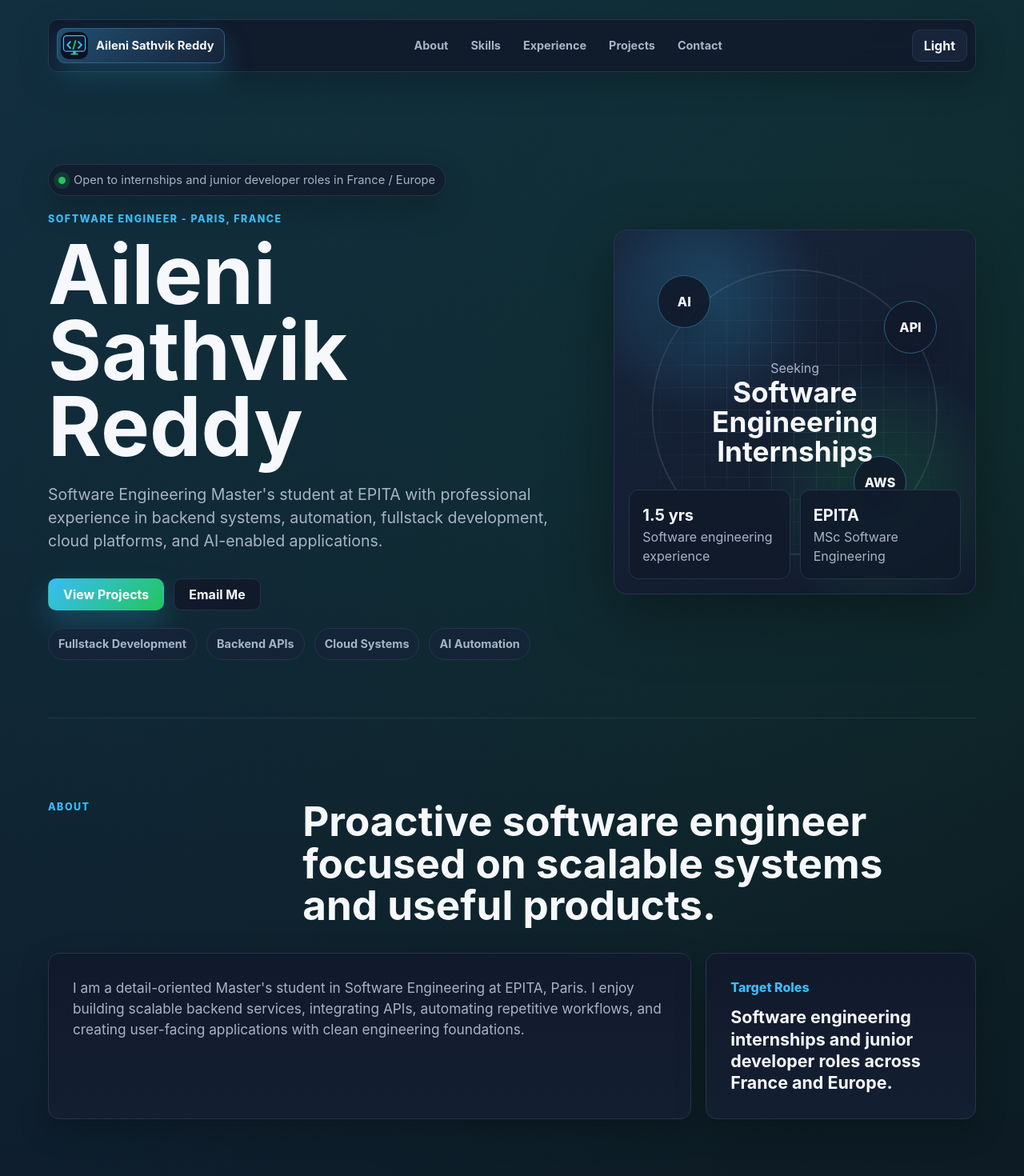
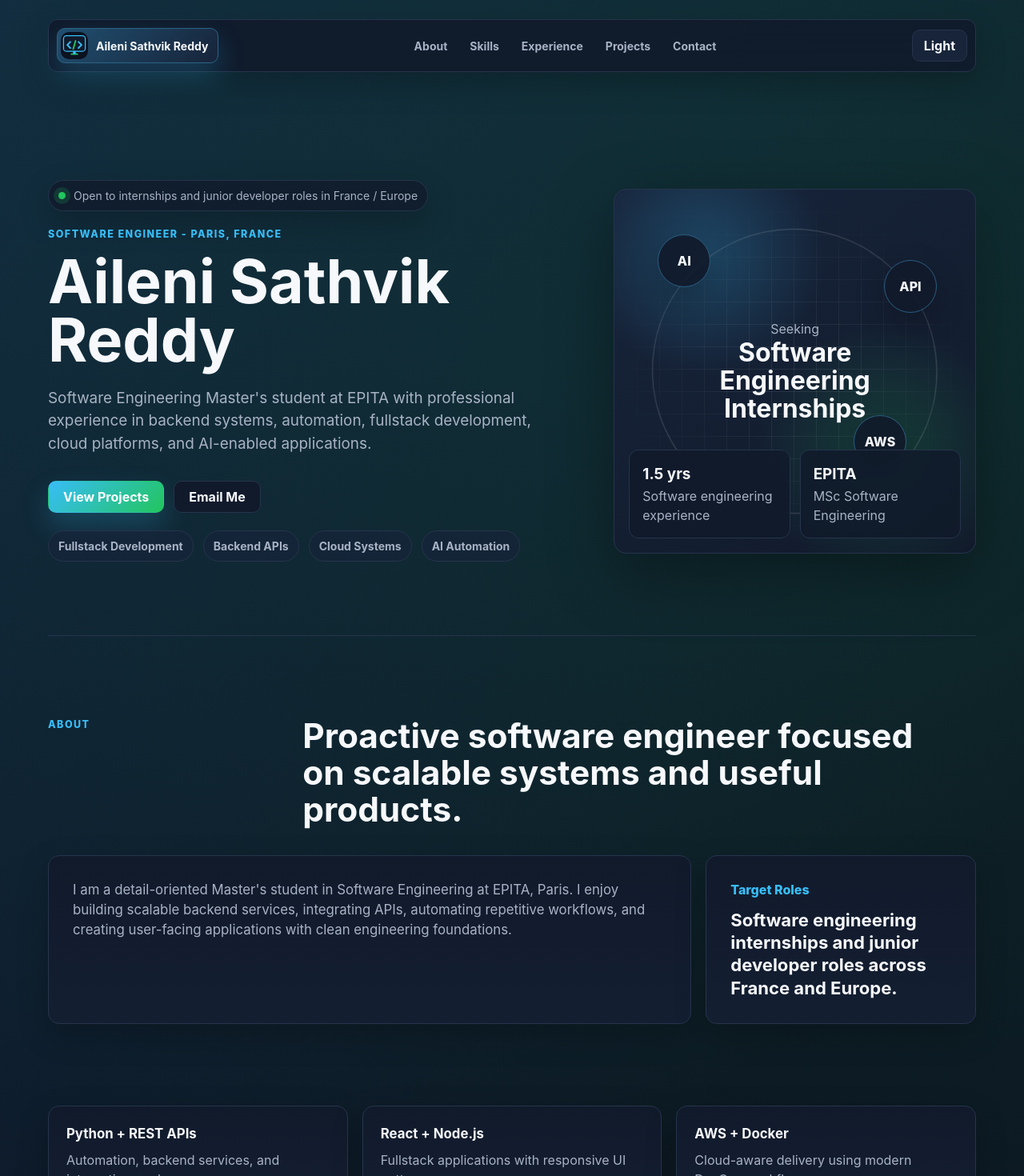
Before and after one commit to Sathvik733/my_portfolio, a React (Vite) app: page / in a window 1280 px wide. Shown: the top 1470 px of the page at 80% size. Built offline with nearby package versions, Linux system fonts and the light colour scheme.

Commit message:
font size isse

```diff
--- a/src/App.css
+++ b/src/App.css
@@ -53,7 +53,7 @@
 
 .brand span {
   color: var(--text);
-  font-size: 0.92rem;
+  font-size: var(--font-sm);
   white-space: nowrap;
 }
 
@@ -66,7 +66,7 @@
 .nav-links a {
   padding: 0 12px;
   color: var(--muted);
-  font-size: 0.9rem;
+  font-size: var(--font-sm);
   transition:
     color 180ms ease,
     background 180ms ease,
@@ -117,7 +117,7 @@
   color: var(--muted);
   background: color-mix(in srgb, var(--surface) 78%, transparent);
   box-shadow: var(--shadow-soft);
-  font-size: 0.92rem;
+  font-size: var(--font-sm);
 }
 
 .status-dot {
@@ -129,23 +129,23 @@
 }
 
 .hero-copy h1 {
-  max-width: 820px;
+  max-width: 760px;
   margin: 12px 0 22px;
-  font-size: clamp(3.2rem, 8vw, 6.6rem);
-  line-height: 0.93;
+  font-size: var(--font-hero);
+  line-height: 0.98;
   letter-spacing: 0;
 }
 
 .hero-text {
-  max-width: 690px;
+  max-width: 660px;
   color: var(--muted);
-  font-size: clamp(1.05rem, 1.6vw, 1.22rem);
+  font-size: var(--font-lg);
 }
 
 .eyebrow {
   margin: 0;
   color: var(--accent);
-  font-size: 0.78rem;
+  font-size: var(--font-xs);
   font-weight: 850;
   letter-spacing: 0.12em;
   text-transform: uppercase;
@@ -172,7 +172,7 @@
   padding: 8px 12px;
   color: var(--muted);
   background: color-mix(in srgb, var(--surface-raised) 78%, transparent);
-  font-size: 0.9rem;
+  font-size: var(--font-sm);
   font-weight: 700;
 }
 
@@ -295,8 +295,8 @@
 
 .profile-core strong {
   max-width: 310px;
-  font-size: clamp(1.7rem, 3vw, 2.2rem);
-  line-height: 1.05;
+  font-size: var(--font-2xl);
+  line-height: 1.1;
 }
 
 .stats-grid {
@@ -320,7 +320,7 @@
 .stats-grid strong {
   display: block;
   color: var(--text);
-  font-size: 1.25rem;
+  font-size: var(--font-lg);
 }
 
 .section {
@@ -343,8 +343,8 @@
 .section-heading h2 {
   margin: 0;
   max-width: 790px;
-  font-size: clamp(2rem, 4vw, 3.65rem);
-  line-height: 1.02;
+  font-size: var(--font-3xl);
+  line-height: 1.08;
 }
 
 .about-grid {
@@ -371,7 +371,7 @@
   margin: 0;
   padding: 30px;
   color: var(--muted);
-  font-size: 1.08rem;
+  font-size: var(--font-md);
 }
 
 .highlight-card {
@@ -386,7 +386,7 @@
 }
 
 .highlight-card strong {
-  font-size: 1.34rem;
+  font-size: var(--font-xl);
   line-height: 1.28;
 }
 
@@ -412,7 +412,7 @@
 .metrics-section strong {
   display: block;
   margin-bottom: 8px;
-  font-size: 1.1rem;
+  font-size: var(--font-md);
 }
 
 .metrics-section span {
@@ -473,7 +473,7 @@
 
 .skill-card h3 {
   margin: 0 0 20px;
-  font-size: 1.18rem;
+  font-size: var(--font-lg);
   line-height: 1.2;
 }
 
@@ -533,7 +533,7 @@
   align-items: center;
   gap: 10px;
   color: var(--muted);
-  font-size: 0.86rem;
+  font-size: var(--font-sm);
 }
 
 .project-topline span {
@@ -562,13 +562,13 @@
 
 .project-card h3 {
   margin: 0 0 12px;
-  font-size: 1.45rem;
+  font-size: var(--font-xl);
   line-height: 1.18;
 }
 
 .timeline-item h3 {
   margin: 18px 0 12px;
-  font-size: 1.45rem;
+  font-size: var(--font-xl);
   line-height: 1.18;
 }
 
@@ -592,7 +592,7 @@
   padding: 7px 11px;
   color: var(--muted);
   background: var(--chip-bg);
-  font-size: 0.82rem;
+  font-size: var(--font-xs);
   font-weight: 750;
 }
 
@@ -652,7 +652,7 @@
   display: inline-flex;
   margin-bottom: 16px;
   color: var(--accent);
-  font-size: 0.78rem;
+  font-size: var(--font-xs);
   font-weight: 850;
   letter-spacing: 0.1em;
   text-transform: uppercase;
@@ -792,7 +792,7 @@
 
   .nav-links a {
     padding: 0 10px;
-    font-size: 0.84rem;
+    font-size: var(--font-sm);
   }
 
   .brand {
@@ -805,10 +805,6 @@
 
   .status-row {
     border-radius: 12px;
-  }
-
-  .hero-copy h1 {
-    font-size: 3rem;
   }
 
   .hero-actions .button {
--- a/src/index.css
+++ b/src/index.css
@@ -12,6 +12,15 @@
   --shadow-soft: 0 14px 38px rgba(0, 0, 0, 0.22);
   --shadow-card: 0 24px 80px rgba(0, 0, 0, 0.34);
   --shadow-accent: 0 16px 34px rgba(56, 189, 248, 0.22);
+  --font-xs: 0.78rem;
+  --font-sm: 0.875rem;
+  --font-base: 1rem;
+  --font-md: 1.05rem;
+  --font-lg: 1.18rem;
+  --font-xl: 1.38rem;
+  --font-2xl: 2rem;
+  --font-3xl: 2.65rem;
+  --font-hero: 4.7rem;
   font-family:
     Inter, ui-sans-serif, system-ui, -apple-system, BlinkMacSystemFont, "Segoe UI",
     sans-serif;
@@ -44,6 +53,7 @@
 }
 
 html {
+  font-size: 16px;
   scroll-behavior: smooth;
   scroll-padding-top: 104px;
 }
@@ -64,7 +74,7 @@ button,
 input,
 textarea {
   font-family: inherit;
-  font-size: 16px;
+  font-size: var(--font-base);
   line-height: 1.5;
 }
 
@@ -92,3 +102,24 @@ p {
   color: #ffffff;
   background: var(--accent);
 }
+
+@media (max-width: 920px) {
+  :root {
+    --font-2xl: 1.8rem;
+    --font-3xl: 2.25rem;
+    --font-hero: 3.8rem;
+  }
+}
+
+@media (max-width: 560px) {
+  :root {
+    --font-sm: 0.84rem;
+    --font-base: 0.95rem;
+    --font-md: 1rem;
+    --font-lg: 1.08rem;
+    --font-xl: 1.25rem;
+    --font-2xl: 1.55rem;
+    --font-3xl: 2rem;
+    --font-hero: 2.65rem;
+  }
+}
```
